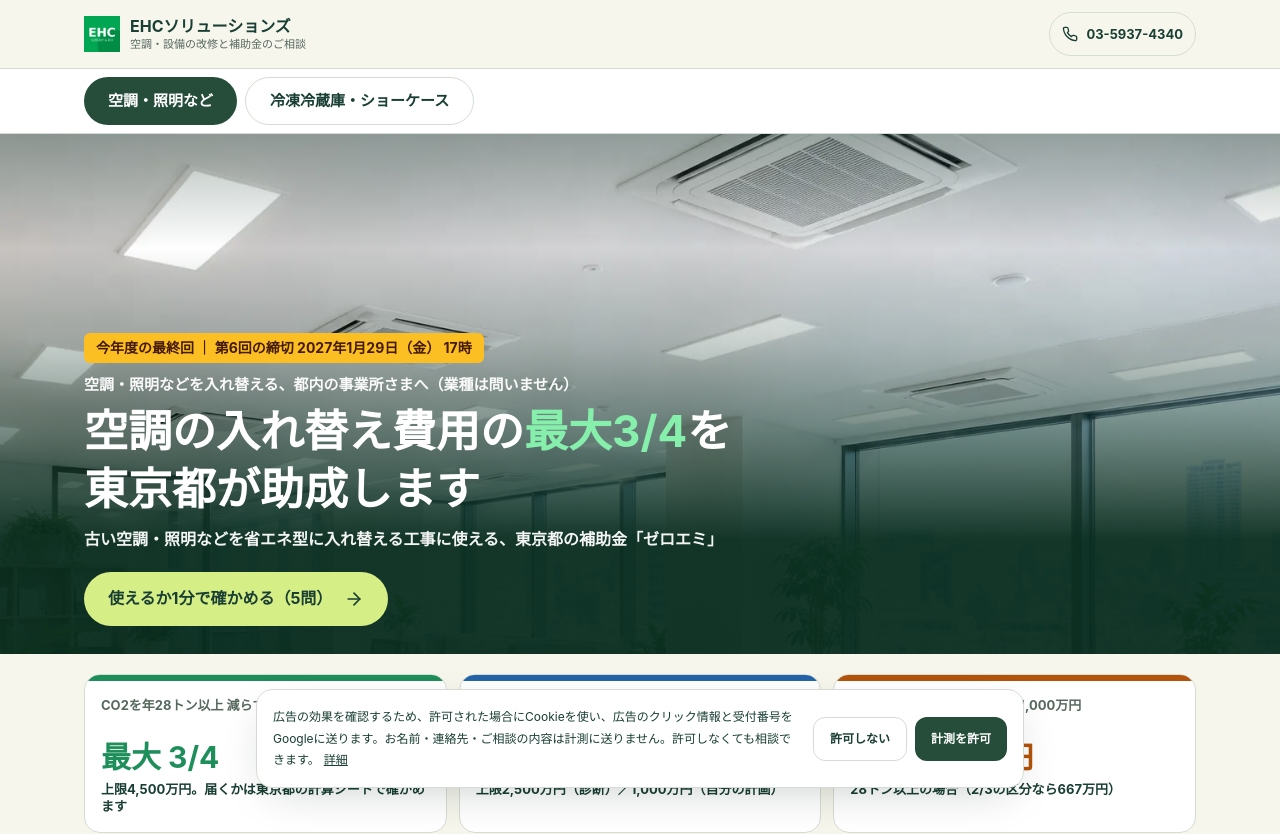
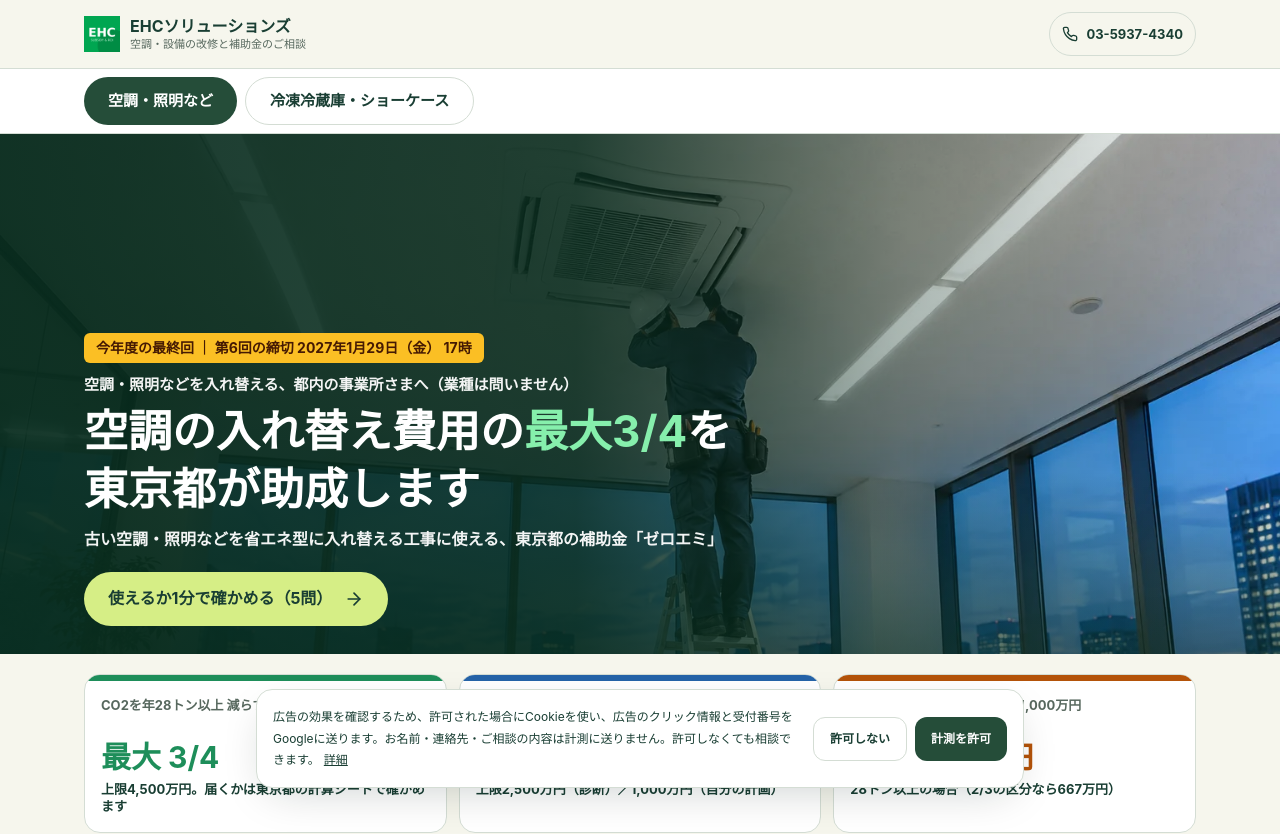
Before and after one commit to Shinichi-Morozumi/ehc-subsidy-app, a Next.js app: page /zeroemi in a window 1280 px wide. Shown: the top 834 px of the page. Built offline with nearby package versions, Linux system fonts and the light colour scheme.

Commit message:
EHC-0150 New aircon/lighting hero image (Figma AI) and desktop left-side gradient

```diff
--- a/app/zeroemi/page.tsx
+++ b/app/zeroemi/page.tsx
@@ -14,8 +14,8 @@ export const metadata: Metadata = {
   title: TITLE,
   description: DESCRIPTION,
   alternates: { canonical: "/zeroemi" },
-  twitter: { card: "summary_large_image", title: TITLE, description: DESCRIPTION, images: ["/zeroemi/kucho-hero.webp"] },
-  openGraph: { title: TITLE, description: DESCRIPTION, type: "website", locale: "ja_JP", url: "/zeroemi", images: [{ url: "/zeroemi/kucho-hero.webp", width: 1536, height: 1024, alt: "天井に業務用エアコンが並ぶ明るいオフィス（イメージ）" }] },
+  twitter: { card: "summary_large_image", title: TITLE, description: DESCRIPTION, images: ["/zeroemi/kucho-hero-v2.webp"] },
+  openGraph: { title: TITLE, description: DESCRIPTION, type: "website", locale: "ja_JP", url: "/zeroemi", images: [{ url: "/zeroemi/kucho-hero-v2.webp", width: 1536, height: 1024, alt: "夕方のオフィスで、天井の業務用エアコンを入れ替える作業員とLED照明（イメージ）" }] },
 };
 
 export default function ZeroemiKuchoPage() {
--- a/components/zeroemi/ZeroemiPage.tsx
+++ b/components/zeroemi/ZeroemiPage.tsx
@@ -46,9 +46,11 @@ const CFG = {
   kucho: {
     path: "/zeroemi" as const,
     source: "zeroemi" as const,
-    hero: "/zeroemi/kucho-hero.webp",
-    heroAlt: "天井に業務用エアコンが並ぶ明るいオフィス（イメージ）",
-    heroPos: "50% 6%",
+    /* v4 2026-11-06：本人の指示「空調照明のメイン画像がしょぼすぎるから生成して」→ Figma「nene 制作」で生成（gpt-image-2.5-flare）。
+       夕方の都内オフィスで天井カセットエアコンを入れ替える作業員とLED照明。スマホでもエアコンと作業員が上の見える範囲に入る */
+    hero: "/zeroemi/kucho-hero-v2.webp",
+    heroAlt: "夕方のオフィスで、天井の業務用エアコンを入れ替える作業員とLED照明（イメージ）",
+    heroPos: "50% 12%",
     over: "空調・照明などを入れ替える、都内の事業所さまへ（業種は問いません）",
     titleA: "空調の入れ替え費用の",
     sub: "古い空調・照明などを省エネ型に入れ替える工事に使える、東京都の補助金「ゼロエミ」",
@@ -299,13 +301,15 @@ export function ZeroemiPage({ kind: initialKind, today }: { kind: ZeroemiKind; t
 
     <section className="relative h-[460px] overflow-hidden sm:h-[520px]" aria-label="ゼロエミのご案内">
       <Image src={cfg.hero} alt={cfg.heroAlt} fill priority sizes="100vw" className="object-cover" style={{ objectPosition: cfg.heroPos }} />
-      <div className="absolute inset-0" style={{ background: "linear-gradient(180deg, rgba(8,44,30,.30) 0%, rgba(8,44,30,0) 22%, rgba(8,44,30,.22) 40%, rgba(8,44,30,.95) 78%)" }} />
+      {/* スマホは下を暗く（文字が下に来る）。PCは文字のある左を暗くし、右側は写真をそのまま見せる */}
+      <div className="absolute inset-0 sm:hidden" style={{ background: "linear-gradient(180deg, rgba(8,44,30,.30) 0%, rgba(8,44,30,0) 22%, rgba(8,44,30,.22) 40%, rgba(8,44,30,.95) 78%)" }} />
+      <div className="absolute inset-0 hidden sm:block" style={{ background: "linear-gradient(90deg, rgba(8,44,30,.94) 0%, rgba(8,44,30,.86) 45%, rgba(8,44,30,.35) 70%, rgba(8,44,30,0) 100%), linear-gradient(0deg, rgba(8,44,30,.55) 0%, rgba(8,44,30,0) 35%)" }} />
       <div className="absolute inset-x-0 bottom-0 mx-auto max-w-6xl px-4 pb-6 text-white sm:px-5 sm:pb-7">
         {/* スマホは1行に収まるよう年を省く（年は下の締切の枠に出す） */}
         {target && <p className="inline-block rounded-md bg-amber-400 px-3 py-1 text-[14px] font-bold text-amber-950"><span className="sm:hidden">{kind === "reizo" ? "【1】" : ""}{target.short}の締切 {jaDate(target.end, false)} 17時</span><span className="hidden sm:inline">{sixth ? "今年度の最終回 ｜ " : ""}{kind === "reizo" ? "【1】" : ""}{target.short.replace("（最終回）", "")}の締切 {jaDate(target.end)} 17時</span></p>}
         <p className="mt-3 text-[14px] font-bold leading-snug opacity-95 sm:text-[15px]">{cfg.over}</p>
-        <h1 className="mt-1.5 text-[28px] font-bold leading-[1.32] sm:text-[44px]">{cfg.titleA}<span className="text-[#86EFAC]">最大3/4</span>を<br className="hidden sm:block" />東京都が助成します</h1>
-        <p className="mt-2 text-[15px] font-bold leading-relaxed opacity-95 sm:text-[16px]">{cfg.sub}</p>
+        <h1 className="mt-1.5 text-[28px] font-bold leading-[1.32] sm:max-w-[700px] sm:text-[44px]">{cfg.titleA}<span className="text-[#86EFAC]">最大3/4</span>を<br className="hidden sm:block" />東京都が助成します</h1>
+        <p className="mt-2 text-[15px] font-bold leading-relaxed opacity-95 sm:max-w-[640px] sm:text-[16px]">{cfg.sub}</p>
         <button ref={heroCta} type="button" onClick={start} className="mt-5 inline-flex min-h-[54px] w-full items-center justify-center gap-3 rounded-full bg-brand-lime px-6 py-3 text-[16px] font-bold text-ink hover:brightness-95 sm:w-auto">使えるか1分で確かめる（5問）<ArrowRight className="h-5 w-5" aria-hidden /></button>
       </div>
     </section>
```
Also changed, not shown: public/zeroemi/kucho-hero-v2.webp (added).
